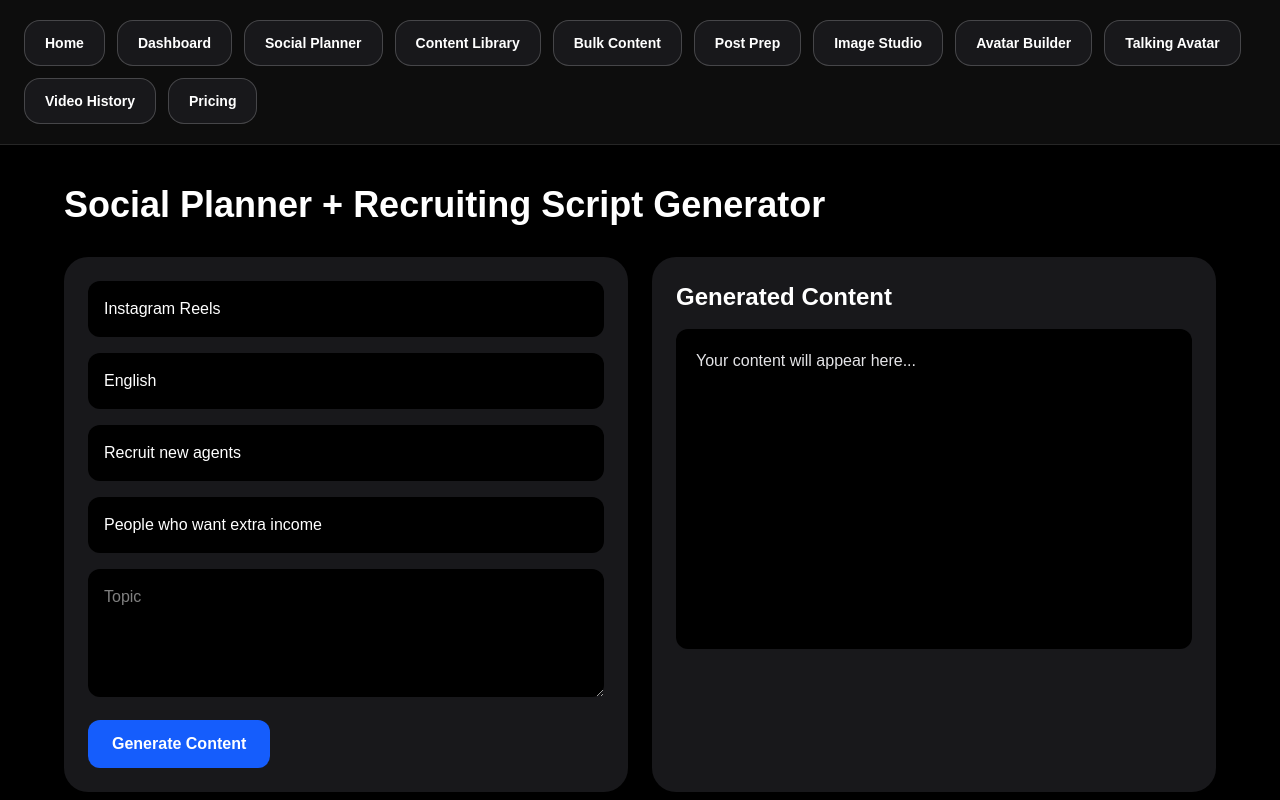
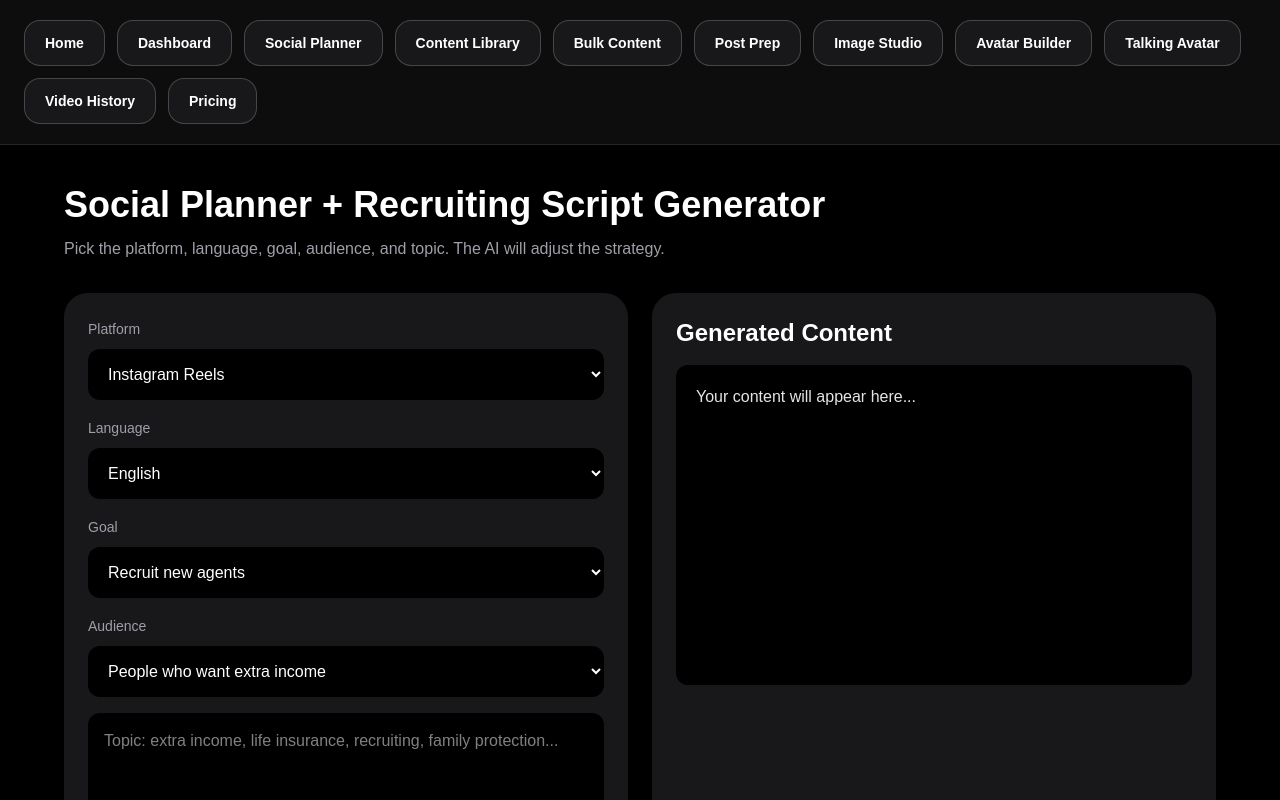
Before and after one commit to lou-delgado34/ai-cash-creator-studio, a Next.js app: page /social-planner in a window 1280 px wide. Shown: the top 800 px of the page. Built offline with nearby package versions, Linux system fonts and the light colour scheme.

Commit message:
upgrade social planner dropdown strategy controls

```diff
--- a/app/social-planner/page.tsx
+++ b/app/social-planner/page.tsx
@@ -21,6 +21,7 @@ export default function SocialPlannerPage() {
 
     const res = await fetch("/api/generate-content", {
       method: "POST",
+      headers: { "Content-Type": "application/json" },
       body: JSON.stringify({ platform, language, goal, audience, topic }),
     });
 
@@ -63,17 +64,87 @@ export default function SocialPlannerPage() {
   return (
     <main className="min-h-screen bg-black px-6 py-10 text-white">
       <section className="mx-auto max-w-6xl">
-        <h1 className="text-4xl font-bold">Social Planner + Recruiting Script Generator</h1>
+        <h1 className="text-4xl font-bold">
+          Social Planner + Recruiting Script Generator
+        </h1>
+
+        <p className="mt-3 text-zinc-400">
+          Pick the platform, language, goal, audience, and topic. The AI will adjust the strategy.
+        </p>
 
         <div className="mt-8 grid gap-6 md:grid-cols-2">
           <div className="space-y-4 rounded-3xl bg-zinc-900 p-6">
-            <input className="w-full rounded-xl bg-black p-4 text-white" value={platform} onChange={(e) => setPlatform(e.target.value)} />
-            <input className="w-full rounded-xl bg-black p-4 text-white" value={language} onChange={(e) => setLanguage(e.target.value)} />
-            <input className="w-full rounded-xl bg-black p-4 text-white" value={goal} onChange={(e) => setGoal(e.target.value)} />
-            <input className="w-full rounded-xl bg-black p-4 text-white" value={audience} onChange={(e) => setAudience(e.target.value)} />
-            <textarea className="min-h-32 w-full rounded-xl bg-black p-4 text-white" value={topic} onChange={(e) => setTopic(e.target.value)} placeholder="Topic" />
+            <label className="block">
+              <span className="text-sm text-zinc-400">Platform</span>
+              <select
+                className="mt-2 w-full rounded-xl bg-black p-4 text-white"
+                value={platform}
+                onChange={(e) => setPlatform(e.target.value)}
+              >
+                <option>Instagram Reels</option>
+                <option>TikTok</option>
+                <option>Facebook</option>
+                <option>YouTube Shorts</option>
+                <option>LinkedIn</option>
+              </select>
+            </label>
 
-            <button onClick={generate} disabled={loading} className="rounded-xl bg-blue-600 px-6 py-3 font-bold disabled:opacity-50">
+            <label className="block">
+              <span className="text-sm text-zinc-400">Language</span>
+              <select
+                className="mt-2 w-full rounded-xl bg-black p-4 text-white"
+                value={language}
+                onChange={(e) => setLanguage(e.target.value)}
+              >
+                <option>English</option>
+                <option>Spanish</option>
+              </select>
+            </label>
+
+            <label className="block">
+              <span className="text-sm text-zinc-400">Goal</span>
+              <select
+                className="mt-2 w-full rounded-xl bg-black p-4 text-white"
+                value={goal}
+                onChange={(e) => setGoal(e.target.value)}
+              >
+                <option>Recruit new agents</option>
+                <option>Book appointments</option>
+                <option>Financial education</option>
+                <option>Promote business opportunity</option>
+                <option>Invite to Zoom or event</option>
+                <option>Build personal brand</option>
+              </select>
+            </label>
+
+            <label className="block">
+              <span className="text-sm text-zinc-400">Audience</span>
+              <select
+                className="mt-2 w-full rounded-xl bg-black p-4 text-white"
+                value={audience}
+                onChange={(e) => setAudience(e.target.value)}
+              >
+                <option>People who want extra income</option>
+                <option>Parents who want financial protection</option>
+                <option>People stuck at their job</option>
+                <option>Entrepreneurs</option>
+                <option>Spanish-speaking families</option>
+                <option>Young adults learning money</option>
+              </select>
+            </label>
+
+            <textarea
+              className="min-h-32 w-full rounded-xl bg-black p-4 text-white"
+              value={topic}
+              onChange={(e) => setTopic(e.target.value)}
+              placeholder="Topic: extra income, life insurance, recruiting, family protection..."
+            />
+
+            <button
+              onClick={generate}
+              disabled={loading}
+              className="rounded-xl bg-blue-600 px-6 py-3 font-bold disabled:opacity-50"
+            >
               {loading ? "Generating..." : "Generate Content"}
             </button>
           </div>
```
